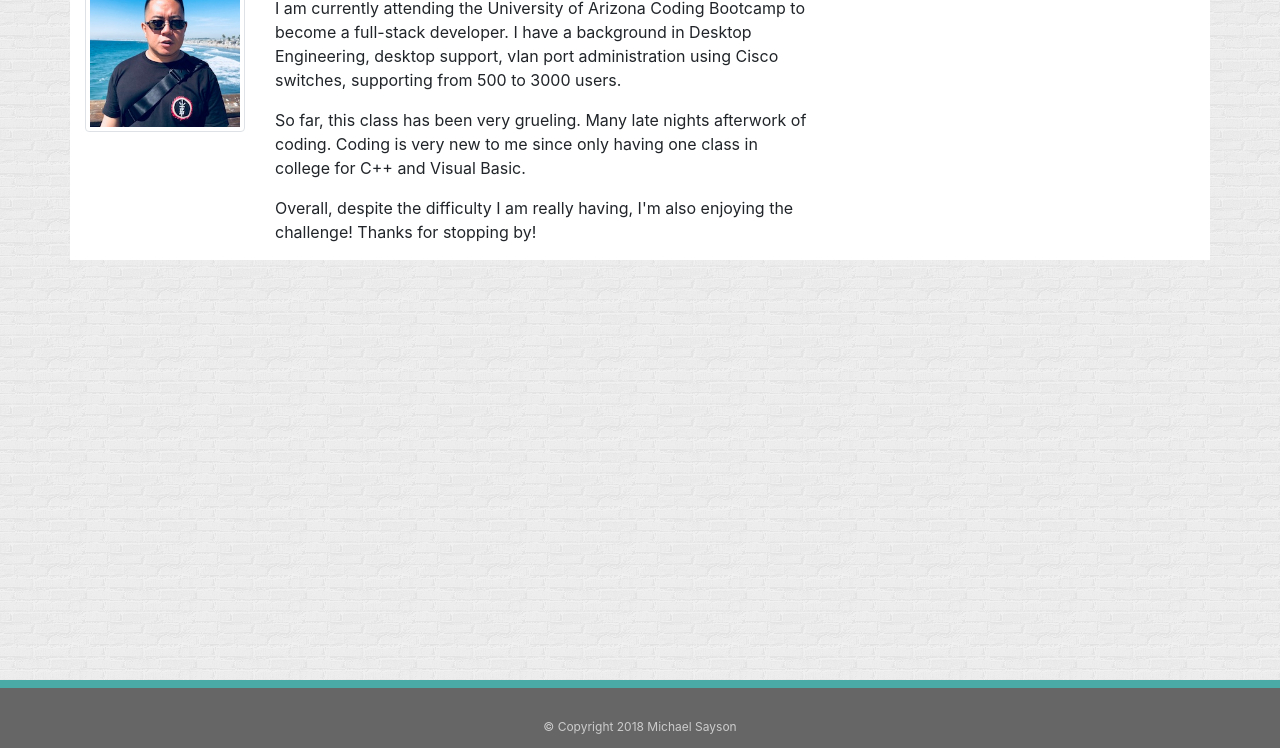
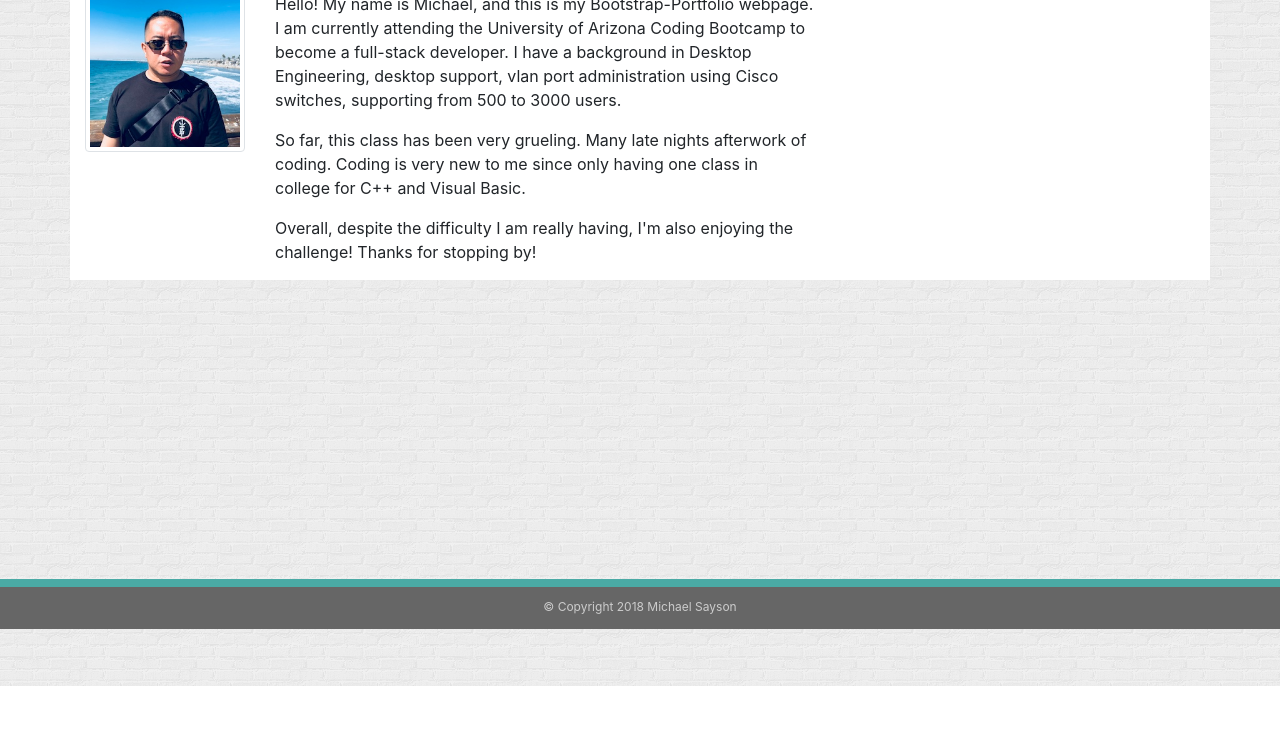
Before and after one commit to mvmgmDev18/Bootstrap-Portfolio, a plain HTML site: page index.html in a window 1280 px wide. Shown: the part 171-919 px from the top of the page. After the commit the page ends 857 px from the top, so only its background shows below. Drawn offline with nearby package versions, Linux system fonts and the light colour scheme.

Commit message:
HW update 2

```diff
--- a/assets/css/style.css
+++ b/assets/css/style.css
@@ -5,9 +5,17 @@ body {
   color: #777;
   /* Background pattern from Toptal Subtle Patterns */
   background-image: url(../images/brickwall/brickwall.png);
+  height: 100%;
+  margin: 0;
+}
+
+html {
+  height: 100%;
+  margin: 0;
 }
 
 .navbar-brand {
+    /* padding-left: 380px; */
     width: 200px;
     font-family: Georgia, Times, "Times New Roman", serif;
     font-size: 30px;
@@ -16,23 +24,12 @@ body {
     text-align: center;
     background: #4aaaa5;
 }
-/* .work {
-    position: relative;
-    float: left;
-    width: 274px;
-    margin: 20px 0 25px;
-    overflow: auto;
-  } */
 
-  /* .work:nth-child(even) {
-    margin-right: 40px;
-  } */
+/* .navbarText{
+  padding-right: 1525px;
+} */
 
-  /* .work img {
-    width: 100%;
-    border: 0 none;
-    opacity: 0.8;
-  } */
+
 
   .work h3 {
     /* position: absolute;
@@ -48,24 +45,6 @@ body {
     /* s */
   }
 
-  /* .auth-image {
-    float: left;
-    width: 200px;
-    height: auto;
-    margin-top: 10px;
-    margin-right: 25px;
-  } */
-  /* footer {
-    padding: 30px 0;
-    clear: both;
-    font-size: 12px;
-    color: #fff;
-    color: #ccc;
-    text-align: center;
-    background: #666;
-    border-top: 8px solid #4aaaa5;
-    height: 50px;
-  } */
   /* contact page */
 
 #contact-form ul {
@@ -105,17 +84,27 @@ input[type=submit] {
   background: #4aaaa5;
   border: 0 none;
 }
+.content {
+  min-height: 100%;
+}
+.content-inside {
+  padding: 20px;
+  padding-bottom: 50px;
+}
+
 /* footer */
 
 .footer {
-  margin: 420px 0 0 0;
-  padding: 30px 0;
-  /* clear: both; */
+  position: absolute;
+  bottom: 0;
+  width: 100%;
   font-size: 12px;
-  color: #fff;
+  /* color: #fff; */
   color: #ccc;
   text-align: center;
+  line-height: 40px;
   background: #666;
   border-top: 8px solid #4aaaa5;
   height: 50px;
+  margin-top: -50px;
 }
--- a/index.html
+++ b/index.html
@@ -12,12 +12,14 @@
 </head>
 
 <body>
+
     <nav class="navbar navbar-expand-sm navbar-light border-bottom border-dark" style="background-color: #ffffff;">
         <a class="navbar-brand" href="index.html">Michael Sayson</a>
         <button class="navbar-toggler" type="button" data-toggle="collapse" data-target="#navbarText" aria-controls="navbarText"
             aria-expanded="false" aria-label="Toggle navigation">
             <span class="navbar-toggler-icon"></span>
         </button>
+
         <div class="collapse navbar-collapse" id="navbarText">
             <ul class="navbar-nav ml-auto">
                 <li class="nav-item">
@@ -33,6 +35,10 @@
 
         </div>
     </nav>
+
+    <div class="content">
+        <div class="content-inside">
+
             <div class="container" style="margin-top: 30px;">
                 <div class="row" style="background-color: #ffffff;">
                     <div class="col-sm-8">
@@ -45,16 +51,16 @@
                             </div>
                             <div class="col-sm-9">
                                 <!-- <div class="caption"> -->
-                        <p class="text-left">Hello! My name is Michael, and this is my Bootstrap-Portfolio webpage. I am currently attending the
-                            University of Arizona Coding Bootcamp to become a full-stack developer. I have a background in
-                            Desktop Engineering, desktop support, vlan port administration using Cisco switches, supporting
-                            from 500 to 3000 users.</p>
+                                <p class="text-left">Hello! My name is Michael, and this is my Bootstrap-Portfolio webpage. I am currently attending
+                                    the University of Arizona Coding Bootcamp to become a full-stack developer. I have a
+                                    background in Desktop Engineering, desktop support, vlan port administration using Cisco
+                                    switches, supporting from 500 to 3000 users.</p>
 
-                        <p>So far, this class has been very grueling. Many late nights afterwork of coding. Coding is very new
-                            to me since only having one class in college for C++ and Visual Basic.</p>
+                                <p>So far, this class has been very grueling. Many late nights afterwork of coding. Coding is
+                                    very new to me since only having one class in college for C++ and Visual Basic.</p>
 
-                        <p>Overall, despite the difficulty I am really having, I'm also enjoying the challenge! Thanks for stopping
-                            by! </p>
+                                <p>Overall, despite the difficulty I am really having, I'm also enjoying the challenge! Thanks
+                                    for stopping by! </p>
                                 <!-- </div> -->
                             </div>
                         </div>
@@ -68,10 +74,11 @@
             <!-- Bootstrap JavaScript CDN -->
             <script src="https://maxcdn.bootstrapcdn.com/bootstrap/4.0.0/js/bootstrap.min.js"></script>
 
+        </div>
+    </div>
+
     <footer class="footer">
-        <div class="container">
         <span class="text">&copy; Copyright 2018 Michael Sayson</span>
-        </div>
     </footer>
 
 </body>
```
Also changed, not shown: contact.html (+6 -0 lines), portfolio.html (+5 -1 lines). Lines whose indentation alone changed are shown as unchanged.
